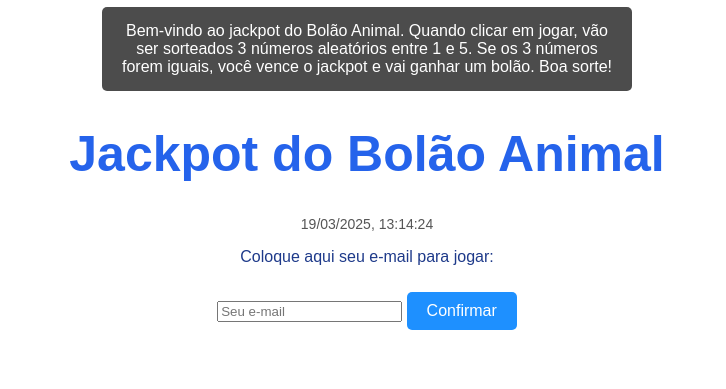
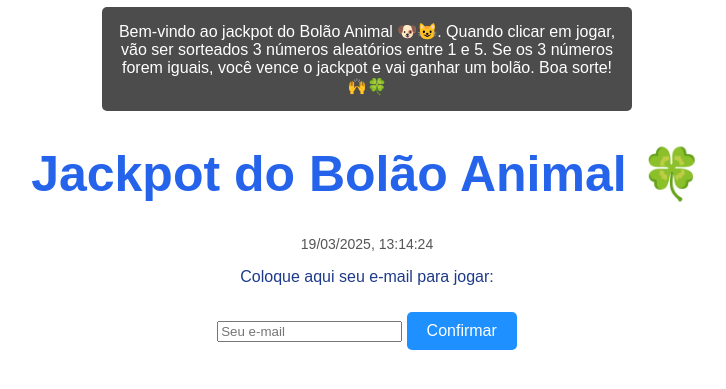
Before and after one commit to bolaoanimalsorte/jackpot, a plain HTML site: page static/index.html in a window 1280 px wide. Shown: the part 79-468 px from the top of the page, without its empty margins (273-999 px from the left). Drawn offline with Linux system fonts and the light colour scheme.

Commit message:
Update index.html

```diff
--- a/static/index.html
+++ b/static/index.html
@@ -76,9 +76,9 @@
 <body>
     <img id="logo" src="https://jackpot-k8n0.onrender.com/static/BA.png" alt="Logo Bolão Animal">
     <div id="mensagem-explicativa">
-        Bem-vindo ao jackpot do Bolão Animal. Quando clicar em jogar, vão ser sorteados 3 números aleatórios entre 1 e 5. Se os 3 números forem iguais, você vence o jackpot e vai ganhar um bolão. Boa sorte!
+        Bem-vindo ao jackpot do Bolão Animal 🐶😺. Quando clicar em jogar, vão ser sorteados 3 números aleatórios entre 1 e 5. Se os 3 números forem iguais, você vence o jackpot e vai ganhar um bolão. Boa sorte! 🙌🍀
     </div>
-    <h1>Jackpot do Bolão Animal</h1>
+    <h1>Jackpot do Bolão Animal 🍀</h1>
     <p id="dateTime"></p>
 
     <div id="emailContainer">
```
